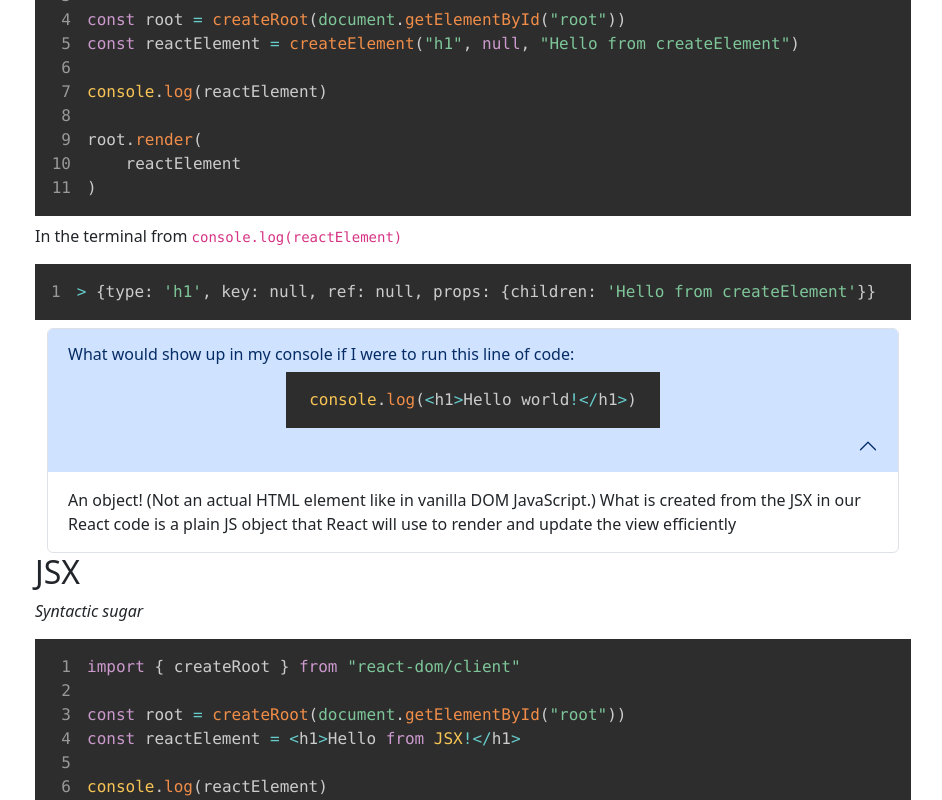
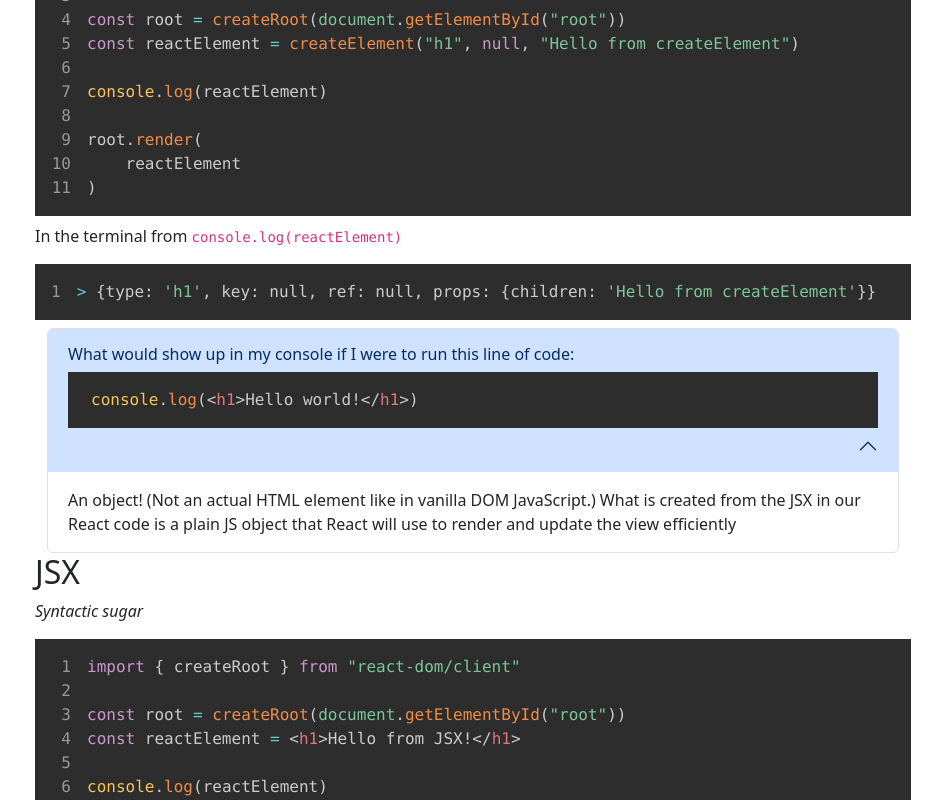
Before and after one commit to paulcostanza/client-learning-protocol, a React (Vite) app: page /react in a window 1280 px wide. Both pictures are taken after a click on the button 640 px from the left and 1778 px from the top of the page. Shown: the part 1378-2178 px from the top of the page, without its empty margins (167-1109 px from the left). Built offline with nearby package versions, Linux system fonts and the light colour scheme.

Commit message:
edited IntroToReact.jsx

```diff
--- a/src/pages/react/IntroToReact.jsx
+++ b/src/pages/react/IntroToReact.jsx
@@ -180,7 +180,8 @@ root.render(
 
     const reviewQuestion2 = `console.log(<h1>Hello world!</h1>)`
 
-    const reviewQuestion3 = `root.render(
+    const reviewQuestion3 = `
+root.render(
     <h1>Hi there</h1>
     <p>This is my website!</p>
 )`
@@ -191,7 +192,8 @@ root.render(
     )
 }`
 
-    const reviewQuestion8 = `function Header() {
+    const reviewQuestion8 = `
+function Header() {
     return (
         <header>
             <img src="./react-logo.png" width="40px" alt="React logo" />
@@ -201,14 +203,17 @@ root.render(
 
 root.render(Header())`
 
-    const reviewQuestion9 = `const root = createRoot(document.getElementById("root"))
+    const reviewQuestion9 = `
+const root = createRoot(document.getElementById("root"))
 root.render(<h1>Hello nerd...</h1>)`
 
-    const reviewQuestion10 = `import { createElement } from "react"
+    const reviewQuestion10 = `
+import { createElement } from "react"
 const reactElement = createElement("h1", null, "Hello from createElement")
 console.log(reactElement)`
 
-    const reviewQuestion11 = `root.render(
+    const reviewQuestion11 = `
+root.render(
     <h1>Hi there</h1>
     <p>This is my website!</p>
 )`
@@ -227,12 +232,13 @@ console.log(reactElement)`
             <p>setting up react:</p>
 
             <div className="">
-                <SyntaxHighlighter language="javascript" style={tomorrow} showLineNumbers className="code-snippet" wrapLines={true}>
+                <SyntaxHighlighter language="jsx" style={tomorrow} showLineNumbers className="code-snippet" wrapLines={true}>
                     {reactSetup}
                 </SyntaxHighlighter>
             </div>
 
             <h2 id="how-to-create-a-react-program">How to create a react program</h2>
+
             <p>This site uses Vite. A build tool</p>
             <p>I have everything downloaded and ready to go. Here are the steps for my windows machine:</p>
             <ol>
@@ -245,25 +251,32 @@ console.log(reactElement)`
                 <li>In VS code, open up terminal and type in <code>npm run dev</code></li>
             </ol>
             <p>There might be a few things to do in between steps, but this is mostly how it is done!</p>
+
             <h2 id="librariesframeworks">Libraries/Frameworks</h2>
+
             <p>Libraries</p>
             <ul>
                 <li>collection of reusable code</li>
                 <li>reduces need to write repetitive/complex things from scratch</li>
                 <li>You control how/when it's used. No/few boundaries</li>
             </ul>
+
             <p>Frameworks</p>
+
             <ul>
                 <li>Predetermined architecture - you follow a specified pattern of development</li>
                 <li>You work within the boundaries set by the framework</li>
                 <li><em>Right</em> and <em>wrong</em> ways to use it.</li>
             </ul>
+
             <p>React is specifically called a library by the React team.</p>
+
             <h2 id="codereactcreateelementcode">How <code>React.createElement()</code> works</h2>
+
             <p>Old school style:</p>
 
             <div className="">
-                <SyntaxHighlighter language="javascript" style={tomorrow} showLineNumbers className="code-snippet" wrapLines={true}>
+                <SyntaxHighlighter language="jsx" style={tomorrow} showLineNumbers className="code-snippet" wrapLines={true}>
                     {oldSchoolStyle}
                 </SyntaxHighlighter>
             </div>
@@ -277,21 +290,20 @@ console.log(reactElement)`
             </div>
 
             <div className="container accordion">
-                {/* Question #2 */}
+                {/* Question #1 */}
                 <div className="accordion-item">
                     <h2 className="accordion-header">
                         <button className="accordion-button collapsed shadow-none elements-in-accordion" type="button" data-bs-toggle="collapse"
-                            data-bs-target="#questionTwo" aria-expanded="false" aria-controls="questionTwo">
+                            data-bs-target="#questionOne" aria-expanded="false" aria-controls="questionOne">
                             <span className="child-of-accordion">What would show up in my console if I were to run this line of code:</span>
 
-                            <div className="" >
-                                <SyntaxHighlighter language="javascript" style={tomorrow} className="code-snippet" wrapLines={true} >
+                            <SyntaxHighlighter language="jsx" style={tomorrow} className="code-snippet" wrapLines={true} >
                                 {reviewQuestion2}
                             </SyntaxHighlighter>
-                            </div>
+
                         </button>
                     </h2>
-                    <div id="questionTwo" className="accordion-collapse collapse" data-bs-parent="#this-question">
+                    <div id="questionOne" className="accordion-collapse collapse" data-bs-parent="#this-question">
                         <div className="accordion-body">
                             An object! (Not an actual HTML element like in vanilla DOM JavaScript.) What is created from the JSX in our React code is a plain JS object that React will use to render and update the view efficiently
                         </div>
@@ -303,7 +315,7 @@ console.log(reactElement)`
             <p><em>Syntactic sugar</em></p>
 
             <div className="">
-                <SyntaxHighlighter language="javascript" style={tomorrow} showLineNumbers className="code-snippet" wrapLines={true}>
+                <SyntaxHighlighter language="jsx" style={tomorrow} showLineNumbers className="code-snippet" wrapLines={true}>
                     {syntacticSugar}
                 </SyntaxHighlighter>
             </div>
@@ -317,7 +329,7 @@ console.log(reactElement)`
                 and a footer. Rather than rewriting all of the code each time for each webpage, in React you could simply run:</p>
 
             <div className="">
-                <SyntaxHighlighter language="javascript" style={tomorrow} showLineNumbers className="code-snippet" wrapLines={true}>
+                <SyntaxHighlighter language="jsx" style={tomorrow} showLineNumbers className="code-snippet" wrapLines={true}>
                     {components101}
                 </SyntaxHighlighter>
             </div>
@@ -325,7 +337,7 @@ console.log(reactElement)`
             <p>Here is another example of putting it all together:</p>
 
             <div className="">
-                <SyntaxHighlighter language="javascript" style={tomorrow} showLineNumbers className="code-snippet" wrapLongLines={true}>
+                <SyntaxHighlighter language="jsx" style={tomorrow} showLineNumbers className="code-snippet" wrapLongLines={true}>
                     {addingComponents}
                 </SyntaxHighlighter>
             </div>
@@ -343,7 +355,7 @@ console.log(reactElement)`
             <p>Imperative example:</p>
 
             <div className="">
-                <SyntaxHighlighter language="javascript" style={tomorrow} showLineNumbers className="code-snippet" wrapLongLines={true}>
+                <SyntaxHighlighter language="jsx" style={tomorrow} showLineNumbers className="code-snippet" wrapLongLines={true}>
                     {imperativeExample}
                 </SyntaxHighlighter>
             </div>
@@ -351,24 +363,24 @@ console.log(reactElement)`
             <p>Declarative example:</p>
 
             <div className="">
-                <SyntaxHighlighter language="javascript" style={tomorrow} showLineNumbers className="code-snippet" wrapLongLines={true}>
+                <SyntaxHighlighter language="jsx" style={tomorrow} showLineNumbers className="code-snippet" wrapLongLines={true}>
                     {declarativeExample}
                 </SyntaxHighlighter>
             </div>
 
             <div className="container accordion">
-                {/* Question #1 */}
+                {/* Question #2 */}
                 <div className="accordion-item">
                     <h2 className="accordion-header">
                         <button className="accordion-button collapsed shadow-none" type="button" data-bs-toggle="collapse"
-                            data-bs-target="#questionOne" aria-expanded="false" aria-controls="questionOne">
+                            data-bs-target="#questionTwo" aria-expanded="false" aria-controls="questionTwo">
                             <div>
                                 Where does React put all of the elements you create in JSX when you call <code>root.render()</code>?
                             </div>
 
                         </button>
                     </h2>
-                    <div id="questionOne" className="accordion-collapse collapse" data-bs-parent="#this-question">
+                    <div id="questionTwo" className="accordion-collapse collapse" data-bs-parent="#this-question">
                         <div className="accordion-body">
                             All the elements you render get put inside the div with the id of "root" just like in the coding example above (or whatever other element you select when calling createRoot)
                         </div>
@@ -397,11 +409,10 @@ console.log(reactElement)`
                             data-bs-target="#questionThree" aria-expanded="false" aria-controls="questionThree">
                             <span className="child-of-accordion">What's wrong with this code:</span>
 
-                            <div className="" >
-                                <SyntaxHighlighter language="javascript" style={tomorrow} className="code-snippet" wrapLines={true} >
+                            <SyntaxHighlighter language="jsx" style={tomorrow} className="code-snippet" wrapLines={true} >
                                 {reviewQuestion3}
                             </SyntaxHighlighter>
-                            </div>
+
                         </button>
                     </h2>
                     <div id="questionThree" className="accordion-collapse collapse" data-bs-parent="#this-question">
@@ -414,10 +425,10 @@ console.log(reactElement)`
 
             <hr />
 
-            <h2 id="custom-componets">Custom Componets</h2>
+            <h2 id="custom-components">Custom Components</h2>
 
             <div className="">
-                <SyntaxHighlighter language="javascript" style={tomorrow} showLineNumbers className="code-snippet" wrapLongLines={true} >
+                <SyntaxHighlighter language="jsx" style={tomorrow} showLineNumbers className="code-snippet" wrapLongLines={true} >
                     {customComponents}
                 </SyntaxHighlighter>
             </div>
@@ -430,11 +441,11 @@ console.log(reactElement)`
             </ul>
 
             <h2 id="fragments">Fragments</h2>
-            <p><em>How to compose componets together</em></p>
+            <p><em>How to compose components together</em></p>
             <p><strong>Fragment</strong> is a built-in component that we can use in React.</p>
 
             <div className="">
-                <SyntaxHighlighter language="javascript" style={tomorrow} showLineNumbers className="code-snippet" wrapLongLines={true}>
+                <SyntaxHighlighter language="jsx" style={tomorrow} showLineNumbers className="code-snippet" wrapLongLines={true}>
                     {importFragement}
                 </SyntaxHighlighter>
             </div>
@@ -445,7 +456,7 @@ console.log(reactElement)`
             <p>Take a look at the following React code:</p>
 
             <div className="">
-                <SyntaxHighlighter language="javascript" style={tomorrow} showLineNumbers className="code-snippet" wrapLines={true}>
+                <SyntaxHighlighter language="jsx" style={tomorrow} showLineNumbers className="code-snippet" wrapLines={true}>
                     {parentChildComponent}
                 </SyntaxHighlighter>
             </div>
@@ -467,7 +478,7 @@ console.log(reactElement)`
             <p>Example of exporting:</p>
 
             <div className="">
-                <SyntaxHighlighter language="javascript" style={tomorrow} showLineNumbers className="code-snippet" wrapLines={true}>
+                <SyntaxHighlighter language="jsx" style={tomorrow} showLineNumbers className="code-snippet" wrapLines={true}>
                     {exportComponent}
                 </SyntaxHighlighter>
             </div>
@@ -475,7 +486,7 @@ console.log(reactElement)`
             <p>Example of importing:</p>
 
             <div className="">
-                <SyntaxHighlighter language="javascript" style={tomorrow} showLineNumbers className="code-snippet" wrapLines={true}>
+                <SyntaxHighlighter language="jsx" style={tomorrow} showLineNumbers className="code-snippet" wrapLines={true}>
                     {importComponent}
                 </SyntaxHighlighter>
             </div>
@@ -495,7 +506,7 @@ console.log(reactElement)`
             <h2 id="random-tips--tricks-with-css">Random tips &amp; tricks with css</h2>
 
             <div className="">
-                <SyntaxHighlighter language="javascript" style={tomorrow} showLineNumbers className="code-snippet">
+                <SyntaxHighlighter language="jsx" style={tomorrow} showLineNumbers className="code-snippet">
                     {cssFlex}
                 </SyntaxHighlighter>
             </div>
@@ -562,11 +573,11 @@ console.log(reactElement)`
                             data-bs-target="#questionSeven" aria-expanded="false" aria-controls="questionSeven">
                             <span className="child-of-accordion">What's wrong with this code:</span>
 
-                            <div className="" >
-                                <SyntaxHighlighter language="javascript" style={tomorrow} className="code-snippet" wrapLines={true} >
+
+                            <SyntaxHighlighter language="jsx" style={tomorrow} className="code-snippet" wrapLines={true} >
                                 {reviewQuestion7}
                             </SyntaxHighlighter>
-                            </div>
+
                         </button>
                     </h2>
                     <div id="questionSeven" className="accordion-collapse collapse" data-bs-parent="#this-question">
@@ -583,11 +594,10 @@ console.log(reactElement)`
                             data-bs-target="#questionEight" aria-expanded="false" aria-controls="questionEight">
                             <span className="child-of-accordion">What's wrong with this code:</span>
 
-                            <div className="" >
-                                <SyntaxHighlighter language="javascript" style={tomorrow} className="code-snippet" wrapLines={true}>
+                            <SyntaxHighlighter language="jsx" style={tomorrow} className="code-snippet" wrapLines={true}>
                                 {reviewQuestion8}
                             </SyntaxHighlighter>
-                            </div>
+
                         </button>
                     </h2>
                     <div id="questionEight" className="accordion-collapse collapse" data-bs-parent="#this-question">
@@ -604,24 +614,16 @@ console.log(reactElement)`
                             data-bs-target="#questionNine" aria-expanded="false" aria-controls="questionNine">
                             <span className="child-of-accordion">What does the following code do:</span>
 
-                            <div className="" >
-                                <SyntaxHighlighter language="javascript" style={tomorrow} className="code-snippet" wrapLines={true}>
+                            <SyntaxHighlighter language="jsx" style={tomorrow} className="code-snippet" wrapLines={true}>
                                 {reviewQuestion9}
                             </SyntaxHighlighter>
-                            </div>
 
-                            <div className="child-of-accordion">
-                                A. It creates a new HTML element and renders it inside an element with the id "root". <br />
-                                B. It creates a new React component and renders it inside an element with the id "root". <br />
-                                C. It renders a static HTML page inside a div with the id "root". <br />
-                                D. It renders a React element inside an HTML page.
-                            </div>
                         </button>
                     </h2>
                     <div id="questionNine" className="accordion-collapse collapse" data-bs-parent="#this-question">
                         <div className="accordion-body">
-                            <p>Answer: A</p>
-                            <p>Explanation: In this case, <code>createRoot</code> is used to set up a root container in the HTML (with the <code>id=&quot;root&quot;</code>) and the <code>root.render</code> method is used to render a React element
+                            <p>It creates a new HTML element and renders it inside an element with the id "root"</p>
+                            <p>In this case, <code>createRoot</code> is used to set up a root container in the HTML (with the <code>id=&quot;root&quot;</code>) and the <code>root.render</code> method is used to render a React element
                                 (<code>{`<h1>Hello nerd...</h1>`}</code>) inside that HTML element.
                             </p>
                         </div>
@@ -635,23 +637,15 @@ console.log(reactElement)`
                             data-bs-target="#questionTen" aria-expanded="false" aria-controls="questionTen">
                             <span className="child-of-accordion">What will this code output in the console?</span>
 
-                            <div className="" >
-                                <SyntaxHighlighter language="javascript" style={tomorrow} showLineNumbers className="code-snippet" wrapLines={true} >
+                            <SyntaxHighlighter language="jsx" style={tomorrow} className="code-snippet" wrapLines={true} >
                                 {reviewQuestion10}
                             </SyntaxHighlighter>
-                            </div>
 
-                            <div className="child-of-accordion">
-                                A. An HTML element object <br />
-                                B. A React element object <br />
-                                C. A string with the text "Hello from createElement" <br />
-                                D. An error due to incorrect usage of <code>createElement</code>
-                            </div>
                         </button>
                     </h2>
                     <div id="questionTen" className="accordion-collapse collapse" data-bs-parent="#this-question">
                         <div className="accordion-body">
-                            <p>B. A React element object</p>
+                            <p>A React element object</p>
                         </div>
                     </div>
                 </div>
@@ -663,26 +657,18 @@ console.log(reactElement)`
                             data-bs-target="#questionEleven" aria-expanded="false" aria-controls="questionEleven">
                             What will happen if you try to run the following code?
 
-                            <div className="" >
-                                <SyntaxHighlighter language="javascript" style={tomorrow} className="code-snippet" wrapLines={true} >
+                            <SyntaxHighlighter language="jsx" style={tomorrow} className="code-snippet" wrapLines={true} >
                                 {reviewQuestion11}
                             </SyntaxHighlighter>
-                            </div>
 
-                            <div className="child-of-accordion">
-                                A. It will work, rendering both {`<h1>`} and {`<p>`} elements. <br />
-                                B. It will throw an error because React expects a single root element. <br />
-                                C. It will render the {`<h1>`} element, but ignore the {`<p>`} element. <br />
-                                D. It will render an empty page.
-                            </div>
                         </button>
                     </h2>
                     <div id="questionEleven" className="accordion-collapse collapse" data-bs-parent="#this-question">
                         <div className="accordion-body">
-                            <p>Answer: B</p>
-                            <p>Explanation: React requires that multiple elements be wrapped inside a single parent element. If you don't wrap them in a parent (like a
+                            <p>It will throw an error because React expects a single root element.</p>
+                            <p>React requires that multiple elements be wrapped inside a single parent element. If you don't wrap them in a parent (like a
 
-                                {`<div>`}, {`<fragment>`}, or{` <>...</>`}), React will throw an error.</p>
+                                {`<div>`}, {`<Fragment>`}, or{` <>...</>`}), React will throw an error.</p>
                         </div>
                     </div>
                 </div>
@@ -692,20 +678,15 @@ console.log(reactElement)`
                     <h2 className="accordion-header">
                         <button className="accordion-button collapsed shadow-none" type="button" data-bs-toggle="collapse"
                             data-bs-target="#questionTwelve" aria-expanded="false" aria-controls="questionTwelve">
-                            What is the primary difference between declarative and imperative programming in React? <br /><br />
-
-                            A. Declarative programming requires more manual control over the code execution. <br />
-                            B. Imperative programming describes what needs to be done, while declarative programming focuses on how to do it. <br />
-                            C. Declarative programming tells the system how to perform tasks, while imperative programming describes what should be done. <br />
-                            D. Declarative programming involves explicitly defining every step in the process, while imperative programming leaves it to the framework to decide. <br /><br />
+                            What is the primary difference between declarative and imperative programming in React?
 
                         </button>
                     </h2>
                     <div id="questionTwelve" className="accordion-collapse collapse" data-bs-parent="#this-question">
                         <div className="accordion-body">
-                            <p>Answer: C</p>
+                            <p>Declarative programming describes what should be done, while imperative programming tells the system how to perform tasks. </p>
 
-                            <p>Explanation: <strong>Declarative programming</strong> is about telling React what you want to happen, and React will figure out how to do it. <strong>Imperative programming</strong> involves describing how something should be done step by step, giving you more control over the execution process.</p>
+                            <p><strong>Declarative programming</strong> is about telling React what you want to happen, and React will figure out how to do it. <strong>Imperative programming</strong> involves describing how something should be done step by step, giving you more control over the execution process.</p>
                         </div>
                     </div>
                 </div>
@@ -715,17 +696,12 @@ console.log(reactElement)`
                     <h2 className="accordion-header">
                         <button className="accordion-button collapsed shadow-none" type="button" data-bs-toggle="collapse"
                             data-bs-target="#questionThirteen" aria-expanded="false" aria-controls="questionThirteen">
-                            What does it mean for React to be "composable"? <br /><br />
-
-                            A. You can mix JavaScript code and HTML in any way you like. <br />
-                            B. React allows you to easily build complex systems by combining smaller, reusable components. <br />
-                            C. React can only render basic HTML elements, like {`<div>`} and {`<span>`}. <br />
-                            D. React uses a specific programming language that allows easy composability.
+                            What does it mean for React to be "composable"?
                         </button>
                     </h2>
                     <div id="questionThirteen" className="accordion-collapse collapse" data-bs-parent="#this-question">
                         <div className="accordion-body">
-                            <p>Answer: B. React allows you to easily build complex systems by combining smaller, reusable components.</p>
+                            <p>React allows you to easily build complex systems by combining smaller, reusable components.</p>
                         </div>
                     </div>
                 </div>
```
Lines whose indentation alone changed are shown as unchanged.
